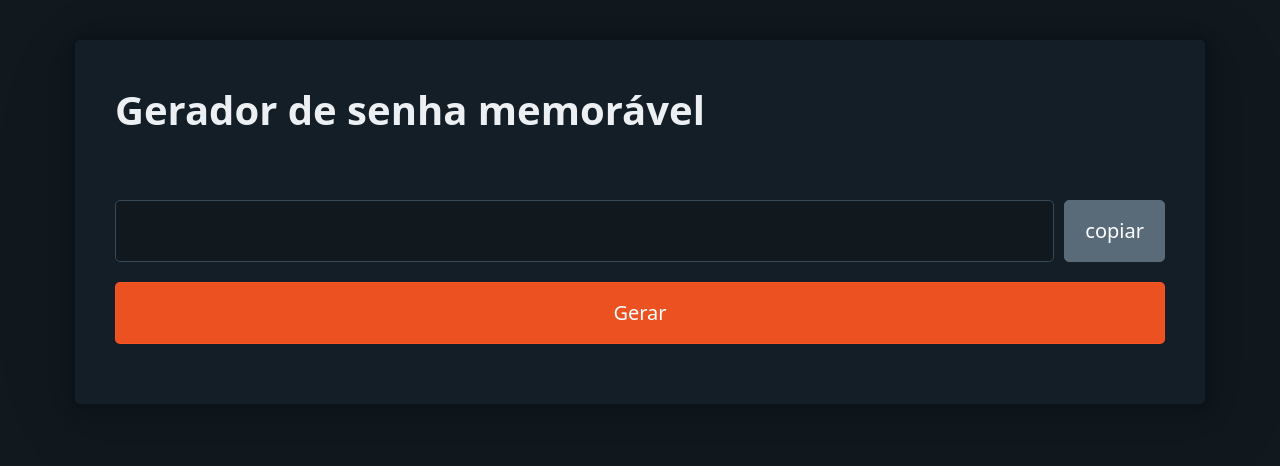
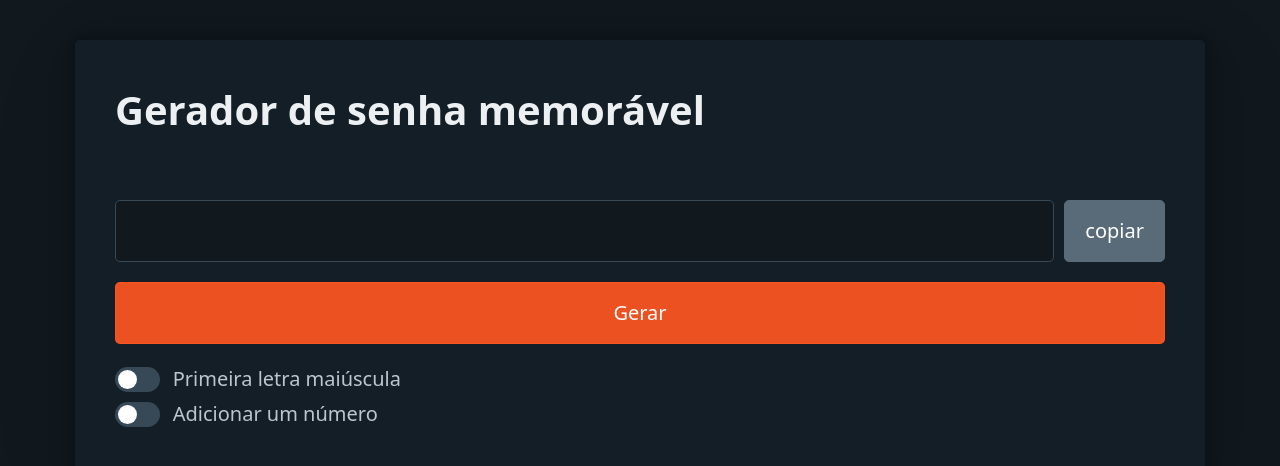
Before and after one commit to LucasKuhn/senhamemoravel, a SvelteKit app: page / in a window 1280 px wide. Shown: the top 466 px of the page. Built offline with nearby package versions, Linux system fonts and the light colour scheme.

Commit message:
add options to capitalize and add numbers

```diff
--- a/src/PasswordGenerator.svelte
+++ b/src/PasswordGenerator.svelte
@@ -6,6 +6,8 @@
 	let words = [];
 	let password = ' ';
 	let isCopied = false;
+	let shouldCapitalize = false;
+	let shouldAddNumber = false;
 
 	onMount(() => {
 		fetch('/words.txt')
@@ -29,8 +31,32 @@
 		let selected = [getRandomWord(), getRandomWord(), getRandomWord()];
 		selected = selected.map((word) => unidecode(word));
 		password = selected.join('-');
+		capitalize();
+		addNumber();
+		button.removeAttribute('aria-busy');
+	}
 
-		button.removeAttribute('aria-busy');
+	function capitalize() {
+		if (shouldCapitalize) {
+			password = password
+				.split('-')
+				.map((word) => word.charAt(0).toUpperCase() + word.slice(1))
+				.join('-');
+		} else {
+			password = password
+				.split('-')
+				.map((word) => word.charAt(0).toLowerCase() + word.slice(1))
+				.join('-');
+		}
+	}
+
+	function addNumber() {
+		if (password === ' ') return;
+		if (shouldAddNumber) {
+			password = password + '-' + Math.floor(Math.random() * 10);
+		} else {
+			password = password.slice(0, -2);
+		}
 	}
 
 	async function copyPasswordToClipboard() {
@@ -38,7 +64,6 @@
 		setTimeout(() => {
 			isCopied = false;
 		}, 150);
-		// Get current password from whatever value is on the field, in case the user changed it manually
 		password = document.querySelector('input').value;
 		navigator.clipboard.writeText(password);
 	}
@@ -46,11 +71,36 @@
 
 <article>
 	<h1>Gerador de senha memorável</h1>
-	<div class="grid">
-		<input type="text" disabled={isCopied} value={password}/>
-		<button class="secondary" on:click={copyPasswordToClipboard}>copiar</button>
+
+	<div class="mygrid">
+		<div>
+			<input type="text" disabled={isCopied} value={password} />
+		</div>
+		<div>
+			<button class="secondary" on:click={copyPasswordToClipboard}>copiar</button>
+		</div>
 	</div>
 	<button on:click={generatePassword}> Gerar </button>
+	<label for="capitalize">
+		<input
+			id="capitalize"
+			type="checkbox"
+			role="switch"
+			bind:checked={shouldCapitalize}
+			on:change={capitalize}
+		/>
+		Primeira letra maiúscula
+	</label>
+	<label for="add_number">
+		<input
+			id="add_number"
+			type="checkbox"
+			role="switch"
+			bind:checked={shouldAddNumber}
+			on:change={addNumber}
+		/>
+		Adicionar um número
+	</label>
 </article>
 
 <style>
@@ -58,7 +108,7 @@
 		text-align: center;
 	}
 
-	.grid {
+	.mygrid {
 		display: grid;
 		grid-template-columns: 1fr auto;
 		grid-gap: 10px;
```
